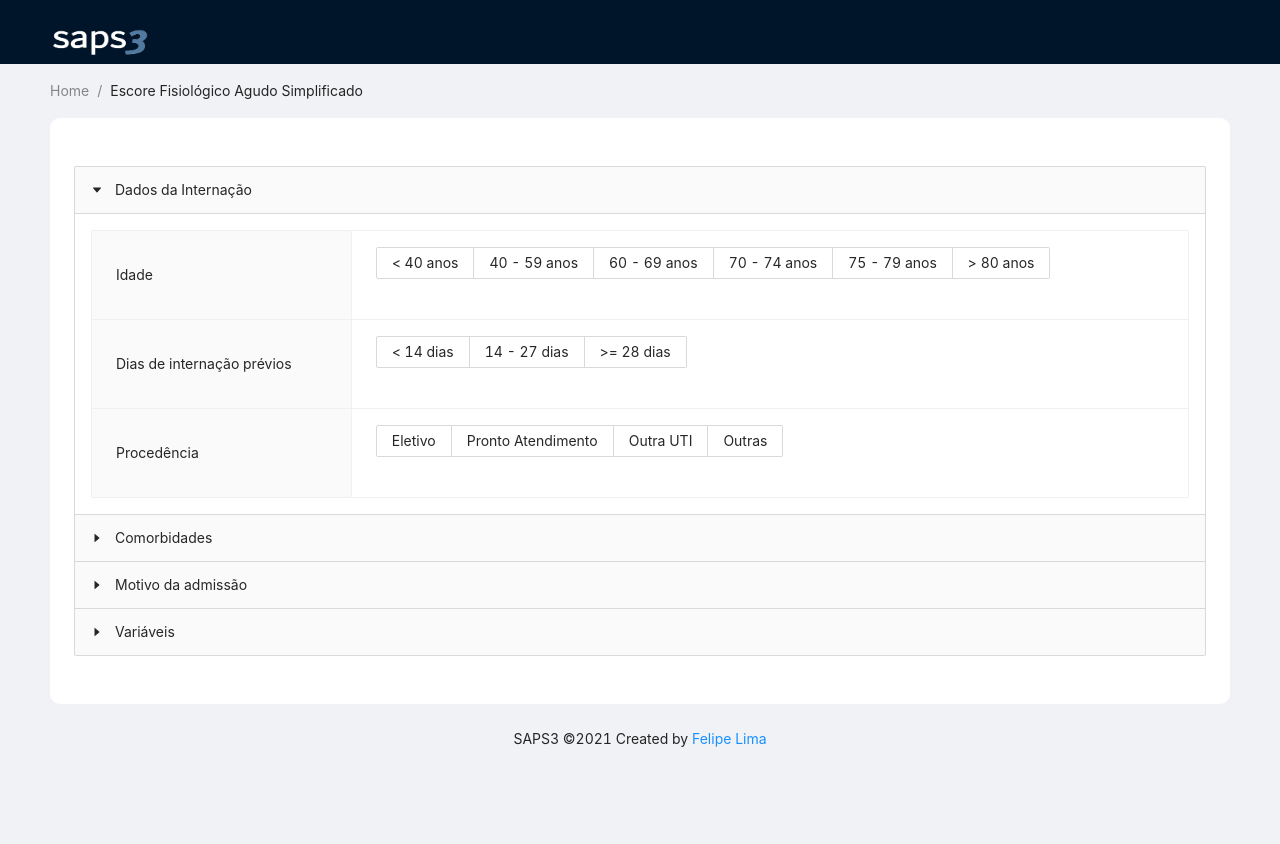
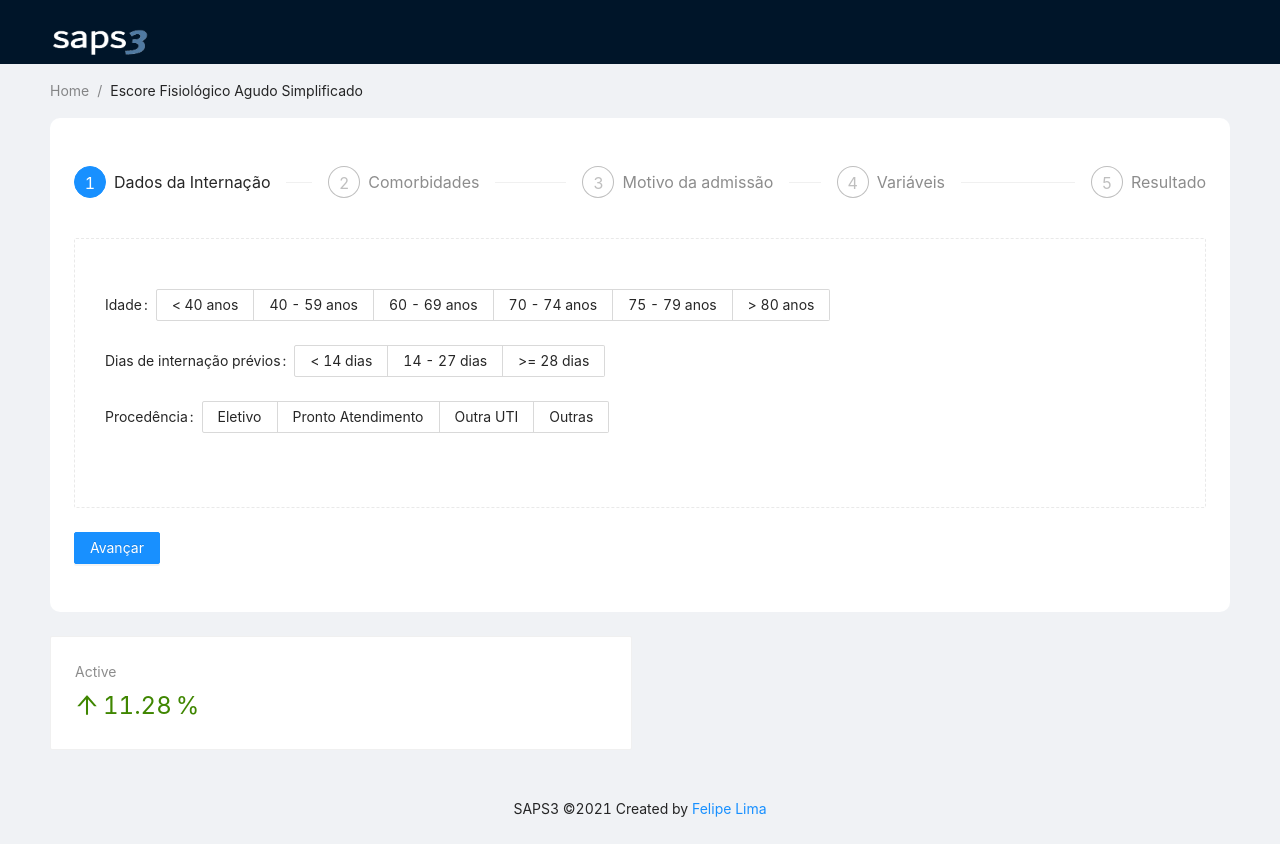
Before and after one commit to felipelimaa/saps3-hccpg, a Next.js app: page / in a window 1280 px wide. Before the commit the page ends 800 px from the top, so only its background shows below. Built offline with nearby package versions, Linux system fonts and the light colour scheme.

Commit message:
feat: refatorado estrutura para utilização de Steps ao invés de Breadcrumbs

```diff
--- a/pages/index.tsx
+++ b/pages/index.tsx
@@ -10,7 +10,10 @@ import {
   Col,
   Card,
   Statistic,
-  Descriptions
+  Descriptions,
+  Button,
+  Steps,
+  message
 } from 'antd';
 import { CaretRightOutlined, ArrowUpOutlined } from '@ant-design/icons';
 
@@ -26,9 +29,57 @@ import variaveis from './api/variaveis.json';
 
 const { Content } = Layout;
 const { Panel } = Collapse;
+const { Step } = Steps;
+
+const steps = [
+  {
+    title: 'Dados da Internação',
+    json: dadosInternacao
+  },
+  {
+    title: 'Comorbidades',
+    json: comorbidades
+  },
+  {
+    title: 'Motivo da admissão',
+    json: motivoAdmissao
+  },
+  {
+    title: 'Variáveis',
+    json: variaveis
+  },
+  {
+    title: 'Resultado',
+    json: []
+  }
+]
 
 const Home = () => {
+  const [current, setCurrent] = useState(0);
   const [form] = Form.useForm();
+
+  const next = () => {
+    setCurrent(current + 1);
+  }
+
+  const prev = () => {
+    setCurrent(current - 1);
+  }
+
+  const formDadosInternacao = {
+    idade: 0,
+    diasInternacoesPrevios: 0,
+    procedencia: 0
+  }
+
+  const onFinishInternacao = (values : any) => {
+    formDadosInternacao.idade = values.idade
+    formDadosInternacao.diasInternacoesPrevios = values.diasInternacoesPrevios
+    formDadosInternacao.procedencia = values.procedencia
+
+    console.log(formDadosInternacao)
+  }
+
 
   return (
     <>
@@ -52,22 +103,21 @@ const Home = () => {
               style={{
                 padding: 24,
                 margin: 0,
-                minHeight: 280,
               }}
             >
-              <Collapse
-                defaultActiveKey={['1']}
-                expandIcon={({ isActive }) => <CaretRightOutlined rotate={isActive ? 90 : 0} />}
-              >
-                <Panel header="Dados da Internação" key="1">
+              <Steps current={current}>
+                {steps.map(itemStep => (
+                  <Step key={itemStep.title} title={itemStep.title} />
+                ))}
+              </Steps>
               <Form
                 form={form}
               >
-                    <Descriptions bordered>
-                      {dadosInternacao.map((item) =>
-                        <Descriptions.Item label={item.formLabel} key={item.key} span={3}>
-                          <Form.Item key={item.key} name={item.formName}>
-                            <Radio.Group buttonStyle="solid">
+                <div className={styles.stepsContent}>
+
+                    {steps[current].json.map((item) =>
+                      <Form.Item key={item.key} label={`${item.formLabel}:`} name={item.formName}>
+                        <Radio.Group buttonStyle="solid" name={item.formName}>
                           {item.respostas.map((resposta) =>
                             <Radio.Button
                               key={resposta.key}
@@ -78,91 +128,48 @@ const Home = () => {
                           )}
                         </Radio.Group>
                       </Form.Item>
-                        </Descriptions.Item>
                     )}
-                    </Descriptions>
-
-
+                </div>
               </Form>
-                </Panel>
-
-                <Panel header="Comorbidades" key="2">
-                  <Form
-                    form={form}
-                  >
-                    <Descriptions bordered>
-                      {comorbidades.map((item) =>
-                        <Descriptions.Item label={item.formLabel} key={item.key} span={3}>
-                          <Form.Item key={item.key} name={item.formName}>
-                            <Radio.Group buttonStyle="solid">
-                              {item.respostas.map((resposta) =>
-                                <Radio.Button
-                                  key={resposta.key}
-                                  value={resposta.value}
-                                >
-                                  {resposta.label}
-                                </Radio.Button>
+              <div className={styles.stepsAction}>
+                {current < steps.length - 2 && (
+                  <Button type="primary" onClick={() => next()}>
+                    Avançar
+                  </Button>
                 )}
-                            </Radio.Group>
-                          </Form.Item>
-                        </Descriptions.Item>
+                {current === steps.length - 2 && (
+                  <Button type="primary" onClick={() => {
+                      message.success('SAPS 3 finalizado!')
+                      next()
+                    }}>
+                    Finalizar
+                  </Button>
                 )}
-                    </Descriptions>
-                  </Form>
-                </Panel>
-                <Panel header="Motivo da admissão" key="3">
-                  <Form
-                    form={form}
-                  >
-                    <Descriptions bordered>
-                      {motivoAdmissao.map((item) =>
-                        <Descriptions.Item label={item.formLabel} key={item.key} span={3}>
-                          <Form.Item key={item.key} name={item.formName}>
-                            <Radio.Group buttonStyle="solid">
-                              {item.respostas.map((resposta) =>
-                                <Radio.Button
-                                  key={resposta.key}
-                                  value={resposta.value}
-                                >
-                                  {resposta.label}
-                                </Radio.Button>
+                {current > 0 && (
+                  <Button style={{ margin: '0 8px' }} onClick={() => prev()}>
+                    Voltar
+                  </Button>
                 )}
-                            </Radio.Group>
-                          </Form.Item>
-                        </Descriptions.Item>
-                      )}
-                    </Descriptions>
-                  </Form>
-                </Panel>
-                <Panel header="Variáveis" key="4">
-                <Form
-                    form={form}
-                  >
-                    <Descriptions bordered>
-                      {variaveis.map((item) =>
-                        <Descriptions.Item label={item.formLabel} key={item.key} span={3}>
-                          <Form.Item key={item.key} name={item.formName}>
-                            <Radio.Group buttonStyle="solid">
-                              {item.respostas.map((resposta) =>
-                                <Radio.Button
-                                  key={resposta.key}
-                                  value={resposta.value}
-                                >
-                                  {resposta.label}
-                                </Radio.Button>
-                              )}
-                            </Radio.Group>
-                          </Form.Item>
-                        </Descriptions.Item>
-                      )}
-                    </Descriptions>
-                  </Form>
-                </Panel>
-              </Collapse>
+              </div>
             </Content>
           </Layout>
 
-
+          <Layout style={{ padding: '24px 0' }}>
+            <Row gutter={16}>
+              <Col span={12}>
+                <Card>
+                  <Statistic
+                    title="Active"
+                    value={11.28}
+                    precision={2}
+                    valueStyle={{ color: '#3f8600' }}
+                    prefix={<ArrowUpOutlined />}
+                    suffix="%"
+                  />
+                </Card>
+              </Col>
+            </Row>
+          </Layout>
         </Content>
 
         <FooterComponent />
--- a/pages/styles/index.module.css
+++ b/pages/styles/index.module.css
@@ -6,3 +6,15 @@
 .layout {
   background-color: #f0f2f5;
 }
+
+.stepsContent {
+  min-height: 200px;
+  margin-top: 40px;
+  padding: 50px 30px;
+  border: 1px dashed #e9e9e9;
+  border-radius: 2px;
+}
+
+.stepsAction {
+  margin-top: 24px;
+}
```
Lines whose indentation alone changed are shown as unchanged.
